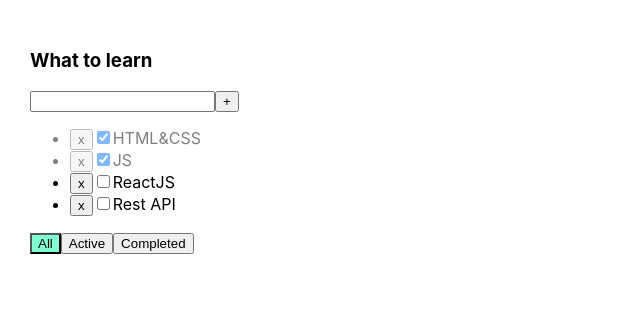
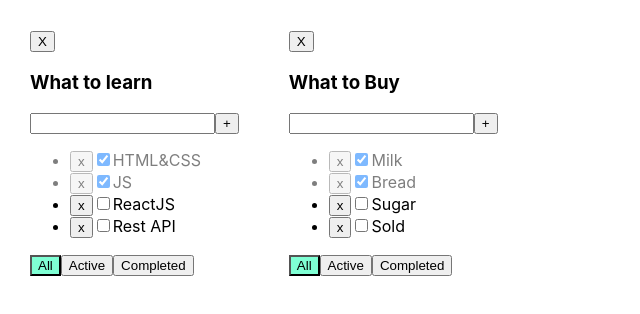
Before and after one commit to AlertDSG/Todo, a React (Create React App) app: page / in a window 1280 px wide. Shown: the top 314 px of the page, without its empty margins (0-640 px from the left). Built offline with nearby package versions, Linux system fonts and the light colour scheme.

Commit message:
Refactor components and add new task

```diff
--- a/src/App.tsx
+++ b/src/App.tsx
@@ -1,61 +1,102 @@
 import React, {useState} from 'react';
-import { v1 } from 'uuid';
+import {v1} from 'uuid';
 import './App.css';
 import {TodoList} from "./components/TodoList";
 
 export type FilteredPropsType = 'all' | 'active' | 'completed'
 
-function App() {
-    type TasksType = {
+export type TasksType = {
     id: string
     title: string
     isDone: boolean
 }
 
-    const [tasks, setTasks] = useState<TasksType[]>([
+export type TaskForTodoList = {
+    [todoListID: string]: TasksType[],
+}
+
+type TodoListType = {
+    id: string,
+    title: string,
+    filter: FilteredPropsType
+}
+
+function App() {
+
+    let todoListID1 = v1();
+    let todoListID2 = v1();
+
+    const [todoLists, setTodoLists] = useState<TodoListType[]>([
+        {id: todoListID1, title: 'What to learn', filter: 'all'},
+        {id: todoListID2, title: 'What to Buy', filter: 'all'},
+    ])
+
+
+    const [tasks, setTasks] = useState<TaskForTodoList>({
+            [todoListID1]: [
                 {id: v1(), title: "HTML&CSS", isDone: true},
                 {id: v1(), title: "JS", isDone: true},
                 {id: v1(), title: "ReactJS", isDone: false},
                 {id: v1(), title: "Rest API", isDone: false},
-    ])
+            ],
+            [todoListID2]: [
+                {id: v1(), title: "Milk", isDone: true},
+                {id: v1(), title: "Bread", isDone: true},
+                {id: v1(), title: "Sugar", isDone: false},
+                {id: v1(), title: "Sold", isDone: false},
+            ],
+        }
+    )
 
-    const [filter, setFilter] = useState<FilteredPropsType>('all')
-
-    let filterTasks = tasks;
-
-    if (filter === 'completed') {
-        filterTasks = tasks.filter(t => t.isDone)
-    }
-    if (filter === 'active') {
-        filterTasks = tasks.filter(t => !t.isDone)
+    const filteredTasks = (todoListID: string, filterValue: FilteredPropsType) => {
+        setTodoLists(todoLists.map(tl => tl.id === todoListID ? {...tl, filter: filterValue} : tl))
     }
 
-    const filteredTasks = (filterValue: FilteredPropsType) => {
-        setFilter(filterValue)
+    const addTask = (todoListID: string, value: string) => {
+        const newTask = {id: v1(), title: value, isDone: false}
+        setTasks({...tasks, [todoListID]: [newTask, ...tasks[todoListID]]})
     }
 
-    const addTask = (value: string) => {
-        let newTask = {id: v1(), title: value, isDone: false}
-        tasks.length === 0 ? setTasks([newTask]) : setTasks([newTask, ...tasks])
+    const deleteTask = (todoListID: string, tID: string) => {
+        setTasks({...tasks, [todoListID]: tasks[todoListID].filter(t => t.id !== tID)})
     }
 
-    const deleteTask = (tID: string) => {
-        setTasks(tasks.filter(t => t.id !== tID))
+    const changeInputChecked = (todoListID: string, tId: string, value: boolean) => {
+        setTasks({...tasks, [todoListID]: tasks[todoListID].map(t => t.id === tId ? {...t, isDone: value} : t)})
     }
 
-    const changeInputChecked = (tId: string, value: boolean) => {
-        setTasks(tasks.map(t => t.id === tId ? {...t, isDone: value} : t))
+    const removeTodoList = (todoListID: string) => {
+      setTodoLists(todoLists.filter( tl => tl.id !== todoListID))
+
     }
 
     return (
         <div className="App">
-            <TodoList title={'What to learn'}
+            {
+                todoLists.map(t => {
+
+                    let filterTasks = tasks[t.id];
+
+                    if (t.filter === 'completed') {
+                        filterTasks = tasks[t.id].filter(t => t.isDone)
+                    }
+                    if (t.filter === 'active') {
+                        filterTasks = tasks[t.id].filter(t => !t.isDone)
+                    }
+
+                    return <TodoList
+                        key={t.id}
+                        todoListID={t.id}
+                        title={t.title}
                         tasks={filterTasks}
+                        removeTodoList={removeTodoList}
                         deleteTask={deleteTask}
                         filteredTasks={filteredTasks}
                         addTask={addTask}
                         changeInputChecked={changeInputChecked}
-                      filter={filter}/>
+                        filter={t.filter}/>
+                })
+            }
         </div>
     );
 }
--- a/src/components/TodoList.tsx
+++ b/src/components/TodoList.tsx
@@ -1,22 +1,18 @@
 import React, {ChangeEvent,KeyboardEvent, useState} from "react";
 import {Button} from "./Button";
-import {FilteredPropsType} from "../App";
+import {FilteredPropsType, TasksType} from "../App";
 import css from "./TodoList.module.css"
-
-type TasksType = {
-    id: string
-    title: string
-    isDone: boolean
-}
 
 type TodoListPropsType = {
     title: string
+    todoListID:string
     tasks: TasksType[]
     filter: FilteredPropsType
-    deleteTask: (tId: string) => void
-    addTask: (newTask: string) => void
-    filteredTasks: (filterValue: FilteredPropsType) => void
-    changeInputChecked: (tId: string, value: boolean) => void
+    removeTodoList: (todoListID: string) => void
+    deleteTask: (todoListID: string, tId: string) => void
+    addTask: (todoListID: string, newTask: string) => void
+    filteredTasks: (todoListID: string, filterValue: FilteredPropsType) => void
+    changeInputChecked: (todoListID: string, tId: string, value: boolean) => void
 }
 
 export const TodoList = (props: TodoListPropsType) => {
@@ -32,7 +28,7 @@ export const TodoList = (props: TodoListPropsType) => {
 
     const onClickButtonHandler = () => {
         if(newTask.trim() !== '') {
-            props.addTask(newTask)
+            props.addTask(props.todoListID, newTask)
             setNewTask('')
         } else {
             setError('Ahtung')
@@ -47,16 +43,20 @@ export const TodoList = (props: TodoListPropsType) => {
     }
 
     const onChangeInputCheckedHandler = (tId: string, value: boolean) => {
-        props.changeInputChecked(tId, value)
+        props.changeInputChecked(props.todoListID, tId, value)
     }
 
     const deleteTask = (tId: string) => {
-        props.deleteTask(tId)
+        props.deleteTask(props.todoListID, tId)
+    }
+
+    const onClickDeleteTDHandler = () => {
+      props.removeTodoList(props.todoListID)
     }
 
     return (
         <div>
-            <h3>{props.title}</h3>
+           <button onClick={onClickDeleteTDHandler}>X</button> <h3>{props.title}</h3>
             <div>
                 <input className={error ? css.error : ''}
                        value={newTask}
@@ -79,11 +79,11 @@ export const TodoList = (props: TodoListPropsType) => {
             </ul>
             <div>
                 <Button className={props.filter === 'all' ? css.active : ''}
-                        name={'All'} callback={()=>{props.filteredTasks('all')}}/>
+                        name={'All'} callback={()=>{props.filteredTasks(props.todoListID,'all')}}/>
                 <Button className={props.filter === 'active' ? css.active : ''}
-                        name={'Active'} callback={()=>{props.filteredTasks('active')}}/>
+                        name={'Active'} callback={()=>{props.filteredTasks(props.todoListID,'active')}}/>
                 <Button className={props.filter === 'completed' ? css.active : ''}
-                        name={'Completed'} callback={()=>{props.filteredTasks('completed')}}/>
+                        name={'Completed'} callback={()=>{props.filteredTasks(props.todoListID,'completed')}}/>
             </div>
         </div>
     )
```
Lines whose indentation alone changed are shown as unchanged.
